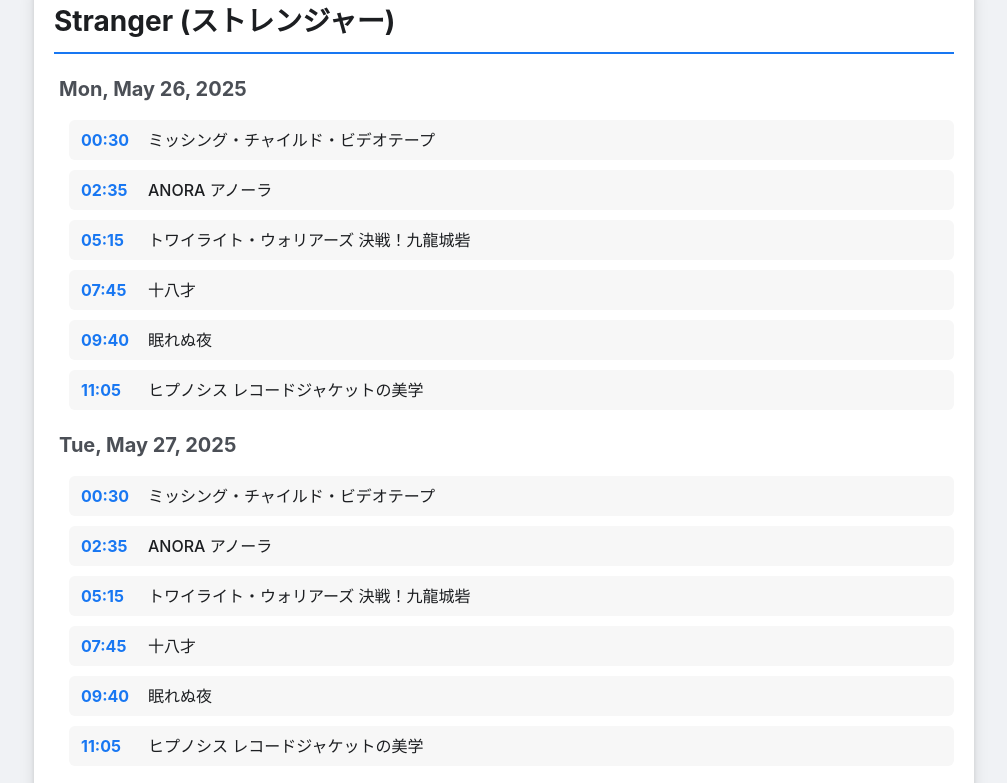
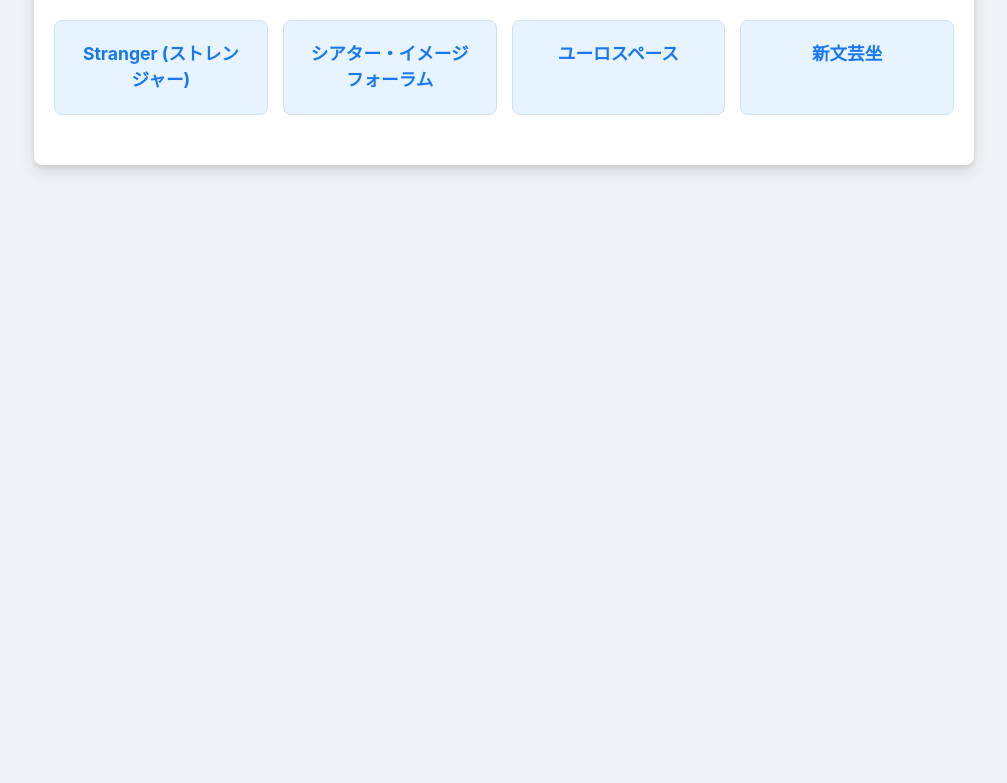
Before and after one commit to jakobng/tokyo-independent-film-showtimes, a plain HTML site: page index.html in a window 1280 px wide. Shown: the part 152-935 px from the top of the page, without its empty margins (136-1143 px from the left). After the commit the page ends 800 px from the top, so only its background shows below. Drawn offline with Linux system fonts and the light colour scheme.

Commit message:
Update index.html

```diff
--- a/index.html
+++ b/index.html
@@ -13,7 +13,7 @@
             color: #1c1e21;
             line-height: 1.5;
         }
-        #showtimes-container {
+        .container {
             max-width: 900px;
             margin: 20px auto;
             background-color: #fff;
@@ -23,35 +23,57 @@
         }
         header h1 {
             text-align: center;
-            color: #1877f2; /* A slightly more vibrant blue */
+            color: #1877f2;
             margin-bottom: 30px;
             font-size: 2.5em;
         }
-        .cinema-section {
+
+        /* Cinema Selection Grid Styles */
+        #cinema-selection-grid {
+            display: grid;
+            grid-template-columns: repeat(auto-fill, minmax(200px, 1fr));
+            gap: 15px;
+            margin-bottom: 30px;
+        }
+        .cinema-card {
+            background-color: #e7f3ff;
+            color: #1877f2;
+            padding: 20px;
+            border-radius: 8px;
+            text-align: center;
+            font-size: 1.1em;
+            font-weight: bold;
+            cursor: pointer;
+            transition: background-color 0.3s ease, transform 0.2s ease;
+            border: 1px solid #cfe2f3;
+        }
+        .cinema-card:hover {
+            background-color: #d0e0f0;
+            transform: translateY(-2px);
+        }
+
+        /* Selected Cinema Showtimes Styles */
+        #selected-cinema-showtimes {
+            /* Styles from previous version can be adapted here */
+        }
+        .cinema-section { /* This will now be for the single selected cinema's details */
             margin-bottom: 35px;
-            padding-bottom: 25px;
-            border-bottom: 1px solid #dddfe2;
         }
-        .cinema-section:last-child {
-            border-bottom: none;
-            margin-bottom: 0;
-            padding-bottom: 0;
-        }
-        .cinema-section h2 { /* Cinema Name */
-            font-size: 1.75em;
-            color: #1c1e21; /* Darker for titles */
+        .cinema-section h2 { /* Selected Cinema Name */
+            font-size: 2em; /* Make it prominent */
+            color: #1c1e21;
             margin-top: 0;
             margin-bottom: 20px;
             border-bottom: 2px solid #1877f2;
             padding-bottom: 10px;
         }
         .date-section {
-            margin-left: 5px;
+            margin-left: 0px; /* No need for further indent if it's the only cinema shown */
             margin-bottom: 20px;
         }
-        .date-section h3 { /* Date */
+        .date-section h3 {
             font-size: 1.25em;
-            color: #4b4f56; /* Softer color for dates */
+            color: #4b4f56;
             margin-bottom: 12px;
         }
         .showtimes-list {
@@ -62,8 +84,8 @@
             margin-bottom: 10px;
             padding: 8px 12px;
             border-radius: 6px;
-            background-color: #f7f7f7; /* Light background for each item */
-            display: flex; /* For better alignment of time and title */
+            background-color: #f7f7f7;
+            display: flex;
             align-items: flex-start;
         }
         .showtime-time {
@@ -71,47 +93,82 @@
             color: #1877f2;
             margin-right: 12px;
             display: inline-block;
-            width: 55px; /* Fixed width for alignment */
-            flex-shrink: 0; /* Prevent time from shrinking */
+            width: 55px;
+            flex-shrink: 0;
         }
         .showtime-title-container {
             flex-grow: 1;
         }
         .showtime-title {
-            font-weight: 500; /* Slightly bolder titles */
+            font-weight: 500;
         }
         .showtime-screen {
             font-style: italic;
-            color: #606770; /* Softer color for screen info */
+            color: #606770;
             font-size: 0.9em;
             margin-left: 8px;
         }
+
+        /* Back Button */
+        #back-to-cinemas-btn {
+            display: inline-block;
+            margin-bottom: 20px;
+            padding: 10px 15px;
+            background-color: #6c757d;
+            color: white;
+            text-decoration: none;
+            border-radius: 5px;
+            cursor: pointer;
+            transition: background-color 0.3s ease;
+        }
+        #back-to-cinemas-btn:hover {
+            background-color: #5a6268;
+        }
+
+        .hidden {
+            display: none !important;
+        }
         .error-message, #loading-message {
-            color: #d93025; /* Error red */
+            color: #d93025;
             font-weight: bold;
             text-align: center;
             padding: 20px;
             font-size: 1.1em;
         }
         #loading-message {
-            color: #1877f2; /* Loading blue */
+            color: #1877f2;
         }
     </style>
 </head>
 <body>
 
+    <div class="container">
         <header>
             <h1>Tokyo Independent Cinema Showtimes</h1>
         </header>
-    <div id="showtimes-container">
+
+        <button id="back-to-cinemas-btn" class="hidden">&laquo; Back to Cinemas</button>
+
+        <div id="cinema-selection-grid">
+            </div>
+
+        <div id="selected-cinema-showtimes">
+            </div>
+
+        <div id="initial-loading-message-container">
              <p id="loading-message">Loading movie showtimes...</p>
+        </div>
     </div>
 
     <script>
         document.addEventListener('DOMContentLoaded', function() {
             const jsonUrl = 'https://jakobng.github.io/tokyo-independent-film-showtimes/showtimes.json';
-            const showtimesContainer = document.getElementById('showtimes-container');
-            const loadingMessage = document.getElementById('loading-message');
+            const cinemaSelectionGrid = document.getElementById('cinema-selection-grid');
+            const selectedCinemaShowtimesContainer = document.getElementById('selected-cinema-showtimes');
+            const initialLoadingMessageContainer = document.getElementById('initial-loading-message-container');
+            const backButton = document.getElementById('back-to-cinemas-btn');
+
+            let fullShowtimesData = []; // To store the fetched data globally within this scope
 
             async function fetchShowtimes() {
                 try {
@@ -119,49 +176,72 @@
                     if (!response.ok) {
                         throw new Error(`HTTP error! Status: ${response.status} - ${response.statusText}. URL: ${response.url}`);
                     }
-                    const showtimesData = await response.json();
-                    if (loadingMessage) loadingMessage.style.display = 'none';
-                    displayShowtimes(showtimesData);
+                    fullShowtimesData = await response.json();
+                    if (initialLoadingMessageContainer) initialLoadingMessageContainer.classList.add('hidden');
+                    displayCinemaSelection(fullShowtimesData);
                 } catch (error) {
                     console.error("Could not fetch or parse showtimes:", error);
-                    if (showtimesContainer) {
-                        showtimesContainer.innerHTML = `<p class="error-message">Sorry, showtimes are currently unavailable. Error: ${error.message}. Please check the console for more details.</p>`;
+                    if (initialLoadingMessageContainer) {
+                         initialLoadingMessageContainer.innerHTML = `<p class="error-message">Sorry, showtimes are currently unavailable. Error: ${error.message}.</p>`;
                     }
                 }
             }
 
-            function displayShowtimes(data) {
-                if (!showtimesContainer) {
-                    console.error("Showtimes container not found!");
-                    return;
-                }
-                showtimesContainer.innerHTML = '';
+            function displayCinemaSelection(data) {
+                if (!cinemaSelectionGrid) return;
+
+                selectedCinemaShowtimesContainer.innerHTML = ''; // Clear specific cinema view
+                selectedCinemaShowtimesContainer.classList.add('hidden');
+                backButton.classList.add('hidden');
+                cinemaSelectionGrid.classList.remove('hidden');
+                cinemaSelectionGrid.innerHTML = ''; // Clear previous grid items
 
                 if (!data || data.length === 0) {
-                    showtimesContainer.innerHTML = '<p>No showtimes found for the current period.</p>';
+                    cinemaSelectionGrid.innerHTML = '<p>No showtimes data found.</p>';
                     return;
                 }
 
-                const showtimesByCinema = data.reduce((acc, showing) => {
-                    const cinema = showing.cinema || 'Unknown Cinema';
-                    if (!acc[cinema]) {
-                        acc[cinema] = [];
+                const cinemaNames = [...new Set(data.map(showing => showing.cinema || 'Unknown Cinema'))].sort();
+
+                cinemaNames.forEach(cinemaName => {
+                    const cinemaCard = document.createElement('div');
+                    cinemaCard.className = 'cinema-card';
+                    cinemaCard.textContent = cinemaName;
+                    cinemaCard.addEventListener('click', () => handleCinemaClick(cinemaName, data));
+                    cinemaSelectionGrid.appendChild(cinemaCard);
+                });
             }
-                    acc[cinema].push(showing);
-                    return acc;
-                }, {});
 
-                const sortedCinemaNames = Object.keys(showtimesByCinema).sort();
+            function handleCinemaClick(cinemaName, allData) {
+                cinemaSelectionGrid.classList.add('hidden');
+                selectedCinemaShowtimesContainer.classList.remove('hidden');
+                selectedCinemaShowtimesContainer.innerHTML = ''; // Clear before rendering new
+                backButton.classList.remove('hidden');
 
-                for (const cinemaName of sortedCinemaNames) {
-                    const cinemaDiv = document.createElement('div');
-                    cinemaDiv.className = 'cinema-section';
+                const showingsForSelectedCinema = allData.filter(showing => (showing.cinema || 'Unknown Cinema') === cinemaName);
+                renderShowtimesForCinema(showingsForSelectedCinema, cinemaName);
+            }
 
-                    const cinemaTitle = document.createElement('h2');
-                    cinemaTitle.textContent = cinemaName;
-                    cinemaDiv.appendChild(cinemaTitle);
+            backButton.addEventListener('click', () => {
+                displayCinemaSelection(fullShowtimesData); // Pass the original full data
+            });
 
-                    const byDate = showtimesByCinema[cinemaName].reduce((acc, showing) => {
+            function renderShowtimesForCinema(showings, cinemaName) {
+                // This function is similar to the previous displayShowtimes, but scoped to one cinema
+                const cinemaSectionDiv = document.createElement('div');
+                cinemaSectionDiv.className = 'cinema-section';
+
+                const cinemaTitleHeader = document.createElement('h2');
+                cinemaTitleHeader.textContent = cinemaName;
+                cinemaSectionDiv.appendChild(cinemaTitleHeader);
+
+                if (!showings || showings.length === 0) {
+                    cinemaSectionDiv.innerHTML += '<p>No showtimes found for this cinema for the current period.</p>';
+                    selectedCinemaShowtimesContainer.appendChild(cinemaSectionDiv);
+                    return;
+                }
+
+                const byDate = showings.reduce((acc, showing) => {
                     const dateKey = showing.date_text || 'Unknown Date';
                     if (!acc[dateKey]) {
                         acc[dateKey] = [];
@@ -170,7 +250,6 @@
                     return acc;
                 }, {});
 
-                    // Sort dates: YYYY-MM-DD will sort chronologically. Other formats might not.
                 const sortedDates = Object.keys(byDate).sort();
 
                 for (const dateStr of sortedDates) {
@@ -206,24 +285,21 @@
                         titleSpan.textContent = showing.title || 'Unknown Title';
                         titleContainer.appendChild(titleSpan);
 
-                            if (screenInfo) {
+                        if (screenInfo) { // Append screen info if available
                             const screenSpan = document.createElement('span');
-                                screenSpan.className = 'showtime-screen';
-                                screenSpan.textContent = ` (${showing.screen})`; // Adjusted for clarity
+                            screenSpan.innerHTML = screenInfo; // Use innerHTML as screenInfo already contains span tags
                             titleContainer.appendChild(screenSpan);
                         }
                         li.appendChild(titleContainer);
                         ul.appendChild(li);
                     });
                     dateDiv.appendChild(ul);
-                        cinemaDiv.appendChild(dateDiv);
+                    cinemaSectionDiv.appendChild(dateDiv);
                 }
-                    showtimesContainer.appendChild(cinemaDiv);
-                }
+                selectedCinemaShowtimesContainer.appendChild(cinemaSectionDiv);
             }
 
             function formatDateForDisplay(dateString) {
-                // Handles "YYYY-MM-DD"
                 let match = dateString.match(/^(\d{4})-(\d{2})-(\d{2})$/);
                 if (match) {
                     try {
@@ -237,14 +313,11 @@
                     } catch (e) { /* Fall through */ }
                 }
 
-                // Handles "M/Dのスケジュール" (like from Image Forum "5/27のスケジュール")
                 match = dateString.match(/^(\d{1,2})\/(\d{1,2})のスケジュール$/);
                 if (match) {
                     try {
                         const month = parseInt(match[1]);
                         const day = parseInt(match[2]);
-                        // Using current year as context for display.
-                        // This assumes the M/D format is for the current year's schedule.
                         const dateObj = new Date(new Date().getFullYear(), month - 1, day);
                         if (!isNaN(dateObj.getTime())) {
                             return dateObj.toLocaleDateString('en-US', { weekday: 'short', month: 'short', day: 'numeric' }) + " (Schedule)";
@@ -252,7 +325,6 @@
                     } catch (e) { /* Fall through */ }
                 }
 
-                // Fallback for other Japanese date formats like "YYYY年MM月DD日..."
                 match = dateString.match(/(\d{4})年(\d{1,2})月(\d{1,2})日/);
                 if (match) {
                     try {
@@ -265,8 +337,6 @@
                         }
                     } catch (e) { /* Fall through */ }
                 }
-
-                // If no format matches or parsing fails, return the original string
                 console.warn("Could not parse date for display, returning original:", dateString);
                 return dateString;
             }
```
Lines whose indentation alone changed are shown as unchanged.
